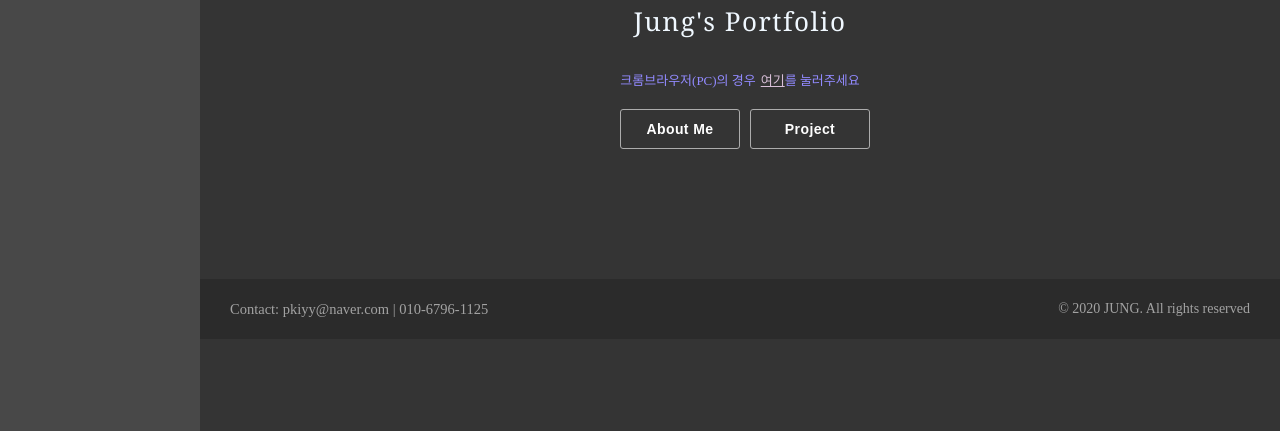
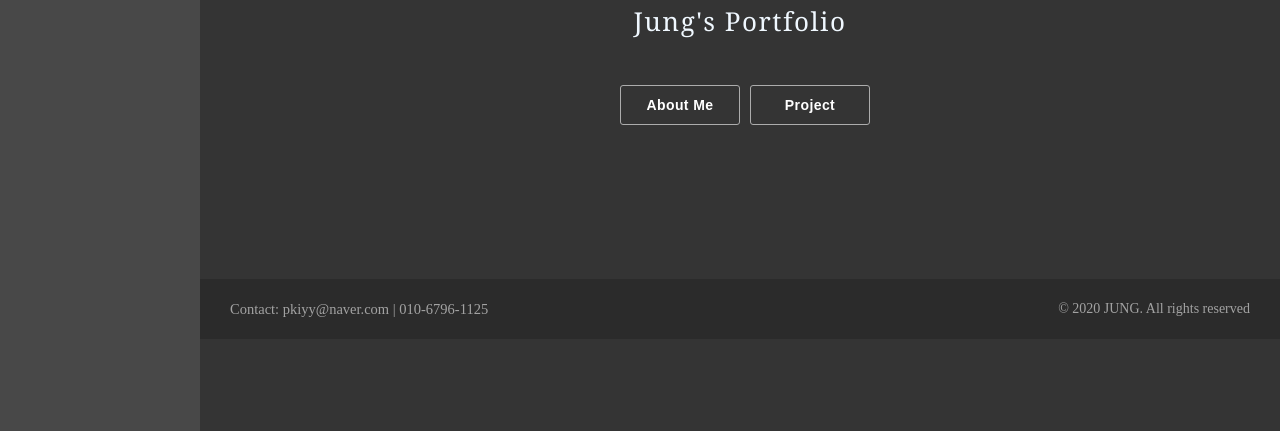
Before and after one commit to vetajung/Portfolio, a plain HTML site: page index.html in a window 1280 px wide. Shown: the part 461-892 px from the top of the page. After the commit the page ends 868 px from the top, so only its background shows below. Drawn offline with nearby package versions, Linux system fonts and the light colour scheme.

Commit message:
Update index.html

```diff
--- a/index.html
+++ b/index.html
@@ -29,11 +29,6 @@
           <div id = "content">
             <p>Jung's Portfolio</p>
           </div>
-          <div id = "content">
-            <div style="margin-top: -15px; color: rgb(146, 138, 255)">크롬브라우저(PC)의 경우 </div>
-            <a href="https://vetajung.github.io" style="color:thistle; margin-top: -15px; margin-left: 5px; text-decoration: underline";> 여기 </a>
-            <div style="margin-top: -15px; color: rgb(146, 138, 255)"> 를 눌러주세요 </div>
-          </div>
           <div id = "content2">
             <button class ="project"><a href="about.html">About Me</a></button>
             <button class ="project"><a href="ux.html">Project</a></button>
```
